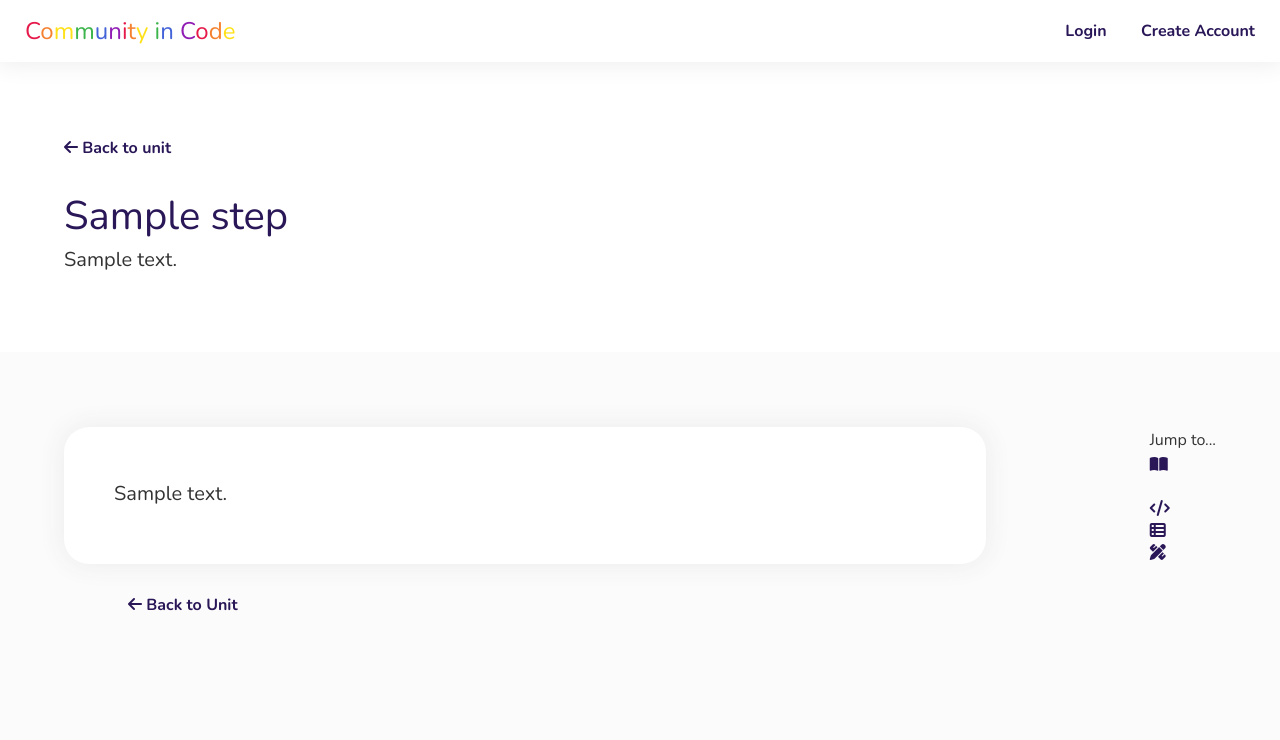
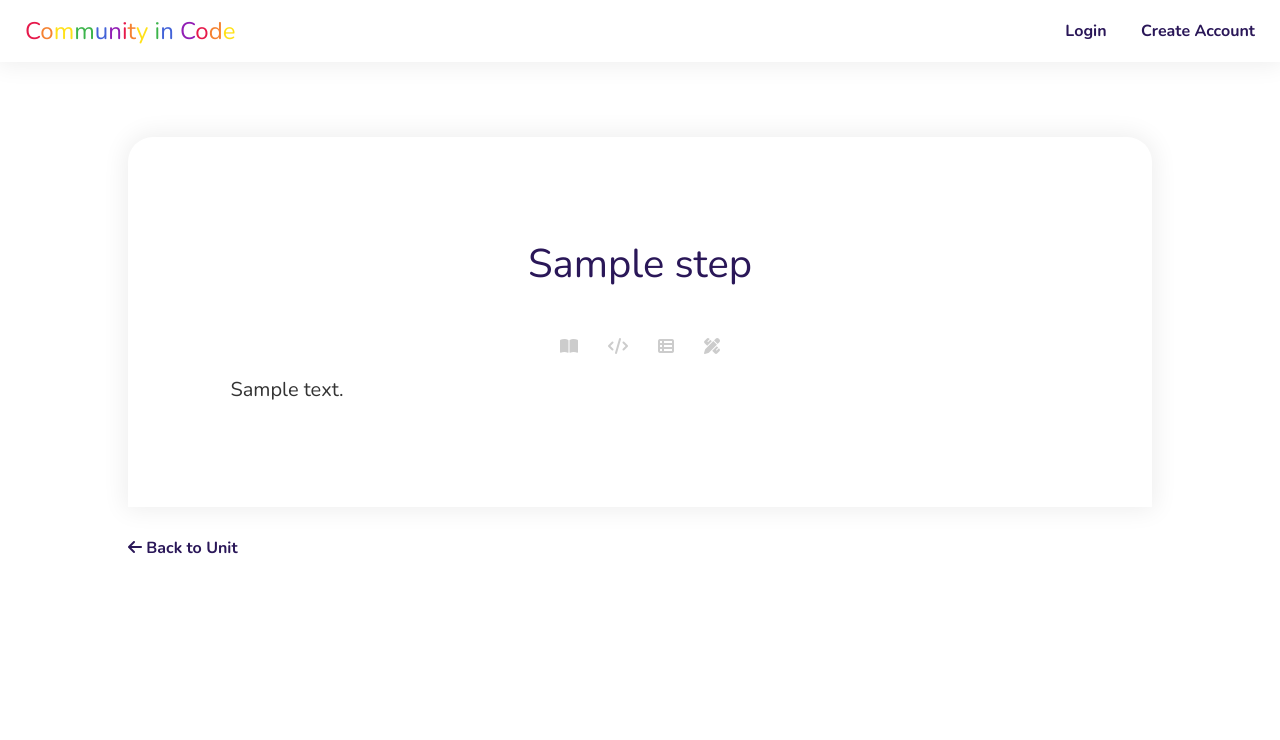
Before and after one commit to ahl389/community-in-code, a Flask app: page /courses/1/1/1 in a window 1280 px wide. Shown: the top 740 px of the page. Run offline with Flask 2, Linux system fonts and the light colour scheme; tables that the repository leaves empty hold one stand-in row (values such as "Sample post"); some libraries are stand-ins or nearby versions.

Commit message:
reverted lesson

```diff
--- a/cic/frontend/templates/frontend/lesson.html
+++ b/cic/frontend/templates/frontend/lesson.html
@@ -3,34 +3,35 @@
 {% block content %}
 
 <body>
-    <section class="banner" id="lesson-{{ step.title }}">
-        <div class="container">
-            <div class="module w70">
-                <a class="bold" href="{{ url_for('frontend.view_unit', course_id = course.id, stage_id = unit.id) }}">
-                    <i class="fas fa-arrow-left"></i> Back to unit</a>
-                <h2 class="mtm">{{ step.title }}</h2>
-                <p class="large">{{ step.description }}</p>
+
+    <section class="banner banner-main" id="lesson-{{ step.title }}">
+        <div class="container align-center main w80 w90-mob">
+            <div class="module w100 ptxl">
+                <h1 class="text-center mbm x2">{{ step.title }}</h1>
             </div>
 
+            <div class="module w100">
+                <div class="container align-center">
+                    <div class="module ps">
+                        <a href="#lesson"><i class="fas fa-1x fa-book-open"></i></a>
+                    </div>
 
-        </div>
-    </section>
+                    <div class="module ps">
+                        <a href="#codeexample"><i class="fas fa-1x fa-code"></i></a>
+                    </div>
 
-    <section class="banner" style="background-color:  #fbfbfb" id="lesson-{{ step.title }}">
-        <div class="container align-center">
-            <div class="module w80 w90-mob card pl large">
-                {{ step.content | markdown }}
+                    <div class="module ps">
+                        <a href="#tldr"><i class="fas fa-1x fa-th-list"></i></a>
+                    </div>
+
+                    <div class="module ps">
+                        <a href="#activity"><i class="fas fa-1x fa-pencil-ruler"></i></a>
+                    </div>
+                </div>
             </div>
 
-            <div class="module self-align-right">
-                <p class="mbm">Jump to...</p>
-                <a class="mbm" href="#lesson"><i class="fas fa-1x fa-book-open"></i></a><br><br>
-
-                <a class="mbm" href="#codeexample"><i class="fas fa-1x fa-code"></i></a><br>
-
-                <a class="mbm" href="#tldr"><i class="fas fa-1x fa-th-list"></i></a><br>
-
-                <a class="mbm" href="#activity"><i class="fas fa-1x fa-pencil-ruler"></i></a>
+            <div class="module w80 w90-mob pbxl large">
+                {{ step.content | markdown }}
             </div>
         </div>
 
@@ -38,8 +39,8 @@
             <div class="module mtm self-align-left">
                 {% if prev_step %}
                 <a class="bold"
-                    href="{{ url_for('frontend.view_step', course_id = course.id, stage_id = unit.id, step_id=prev_step) }}">
-                    <i class="fas fa-arrow-left"></i> Previous
+                    href="{{ url_for('frontend.view_step', course_id = course.id, stage_id = unit.id, step_id=prev_step) }}"><i
+                        class="fas fa-arrow-left"></i> Previous
                     Lesson</a><br>
                 {% endif %}
 
```
